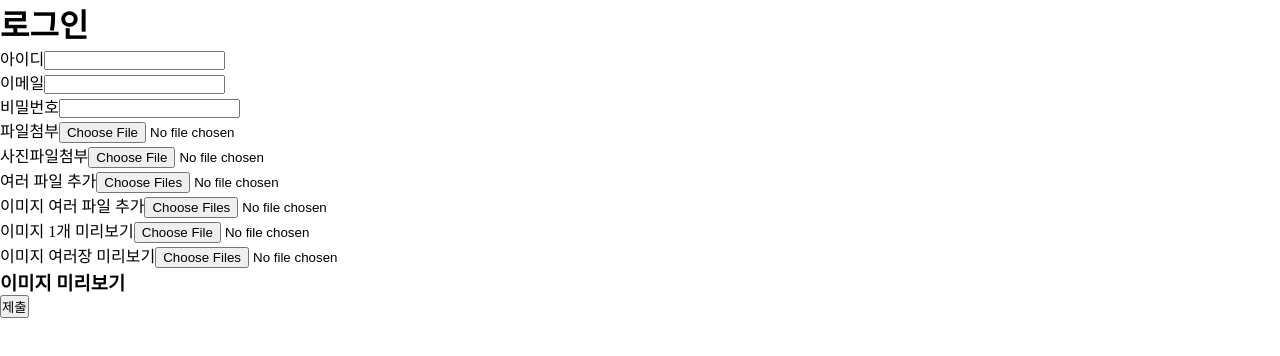
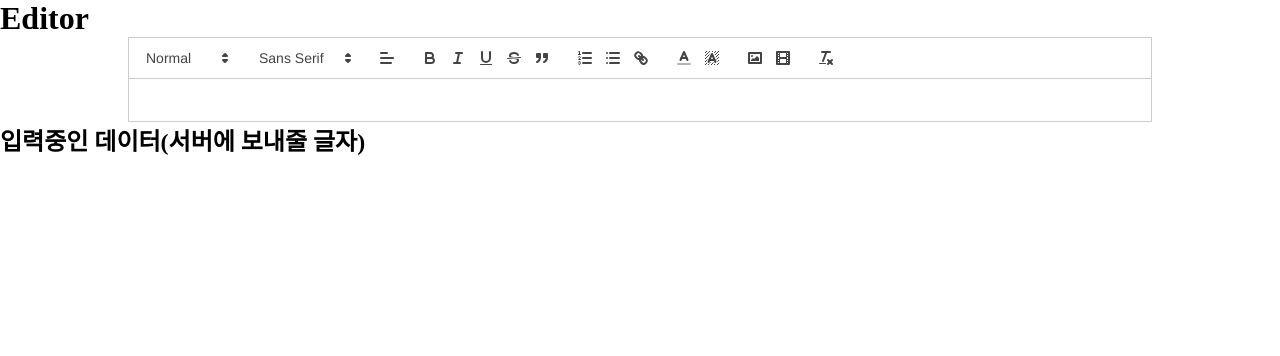
Before and after one commit to suhyun5252/til-npm, a React (Vite) app: page / in a window 1280 px wide. Shown: the top 356 px of the page. Built offline with nearby package versions, Linux system fonts and the light colour scheme; no server answers.

Commit message:
[docs] react-quill 정리

```diff
--- a/index.html
+++ b/index.html
@@ -5,6 +5,7 @@
     <meta name="viewport" content="width=device-width, initial-scale=1.0" />
     <title>리액트 라이브러리</title>
   </head>
+
   <body>
     <div id="root"></div>
     <script type="module" src="/src/main.jsx"></script>
--- a/package.json
+++ b/package.json
@@ -15,12 +15,15 @@
     "@nivo/line": "^0.88.0",
     "axios": "^1.7.9",
     "dayjs": "^1.11.13",
+    "dompurify": "^3.2.3",
     "moment": "^2.30.1",
+    "quill": "^2.0.3",
     "react": "^18.3.1",
     "react-dom": "^18.3.1",
     "react-hook-form": "^7.54.1",
     "react-icons": "^5.4.0",
     "react-kakao-maps-sdk": "^1.1.27",
+    "react-quill": "^2.0.0",
     "swiper": "^11.1.15",
     "yup": "^1.6.1"
   },
@@ -38,5 +41,6 @@
     "globals": "^15.12.0",
     "prettier": "^3.4.2",
     "vite": "^6.0.1"
-  }
+  },
+  "proxy": "http://192.168.0.47:8090/"
 }
--- a/src/App.jsx
+++ b/src/App.jsx
@@ -1,272 +1,172 @@
-import { useForm } from "react-hook-form";
-import * as yup from "yup";
-import { yupResolver } from "@hookform/resolvers/yup";
-import { useEffect, useState } from "react";
+import { useEffect, useMemo, useRef, useState } from "react";
+import ReactQuill from "react-quill";
+// import "quill/dist/quill.core.css";
+import "react-quill/dist/quill.snow.css";
+// 읽어드릴때 js 관련 글자들을 특수한 글자로 변경한다.
+import DOMPurify from "dompurify";
 import axios from "axios";
 
-// schema 를 먼저 생성한다.
-const loginSchema = yup.object({
-  uid: yup.string().required("이름은 필수 입니다."),
-  umail: yup
-    .string()
-    .email("유효한 이메일을 입력하세요.")
-    .required("이메일은 필수 입니다."),
-  upw: yup
-    .string()
-    .min(4, "비밀번호는 최소 4자리입니다.")
-    .required("비밀번호는 필수 입니다."),
-  ufile: yup
-    .mixed()
-    .test("required", "파일은 필수 입니다.", value => {
-      return value && value.length > 0;
-    })
-    .test("filesize", "파일 크기는 2MB 이하만 가능합니다.", value => {
-      return value && value[0]?.size <= 2 * 1024 * 1024; // 2MB 이하
-    }),
-  userimg: yup
-    .mixed()
-    .test("required", "사용자 이미지는 필수 입니다.", value => {
-      return value && value.length > 0;
-    })
-    .test("filesize", "파일 크기는 2MB 이하만 가능합니다.", value => {
-      return value && value[0]?.size <= 2 * 1024 * 1024; // 2MB 이하
-    })
-    .test("fileType", "JPG 또는 PNG 파일만 업로드 가능합니다.", value => {
-      return value && ["image/jpeg", "image/png"].includes(value[0]?.type);
-    }),
-  ufiles: yup
-    .mixed()
-    .test("required", "파일은 필수 입니다.", value => {
-      return value && value.length > 0;
-    })
-    .test("fileCount", "최대 3개의 파일만 업로드 가능합니다.", value => {
-      return value && value.length <= 3;
-    })
-    .test("filesize", "파일 크기는 2MB 이하만 가능합니다.", value => {
-      return (
-        value && Array.from(value).every(file => file.size <= 2 * 1024 * 1024)
-      );
-    }),
-  uimgfiles: yup
-    .mixed()
-    .test("required", "파일은 필수 입니다.", value => {
-      return value && value.length > 0;
-    })
-    .test("fileCount", "최대 3개의 파일만 업로드 가능합니다.", value => {
-      return value && value.length <= 3;
-    })
-    .test("filesize", "파일 크기는 2MB 이하만 가능합니다.", value => {
-      // 파일이 여러개 이므로 각 파일을 반복문으로 용량을 비교해야 함.
-      return (
-        // 파일들이 있다면 && 모든 파일들을 배열로서 변환하고, every 즉, 조건이 맞는지 반복해서 비교한다.
-        // every 는 모두 true인 경우만 true 를 리턴한다. 하나라도 false 면 false 리턴
-        value && Array.from(value).every(file => file.size <= 2 * 1024 * 1024)
-      );
-    })
-    .test("fileType", "JPG 또는 PNG 파일만 업로드 가능합니다.", value => {
-      // 파일이 1개가 아니고 여러개이므로 반복문으로 type 비교를 해야 함.
-      return (
-        value &&
-        Array.from(value).every(file =>
-          ["image/jpeg", "image/png"].includes(file.type),
-        )
-      );
-    }),
+function App() {
+  const [data, setData] = useState("");
 
-  previewfile: yup
-    .mixed()
-    .test("required", "사용자 이미지는 필수 입니다.", value => {
-      return value && value.length > 0;
-    })
-    .test("filesize", "파일 크기는 2MB 이하만 가능합니다.", value => {
-      return value && value[0]?.size <= 2 * 1024 * 1024; // 2MB 이하
-    })
-    .test("fileType", "JPG 또는 PNG 파일만 업로드 가능합니다.", value => {
-      return value && ["image/jpeg", "image/png"].includes(value[0]?.type);
-    }),
-  previewlist: yup
-    .mixed()
-    .test("required", "파일은 필수 입니다.", value => {
-      return value && value.length > 0;
-    })
-    .test("fileCount", "최대 3개의 파일만 업로드 가능합니다.", value => {
-      return value && value.length <= 3;
-    })
-    .test("filesize", "파일 크기는 2MB 이하만 가능합니다.", value => {
-      // 파일이 여러개 이므로 각 파일을 반복문으로 용량을 비교해야 함.
-      return (
-        // 파일들이 있다면 && 모든 파일들을 배열로서 변환하고, every 즉, 조건이 맞는지 반복해서 비교한다.
-        // every 는 모두 true인 경우만 true 를 리턴한다. 하나라도 false 면 false 리턴
-        value && Array.from(value).every(file => file.size <= 2 * 1024 * 1024)
-      );
-    })
-    .test("fileType", "JPG 또는 PNG 파일만 업로드 가능합니다.", value => {
-      // 파일이 1개가 아니고 여러개이므로 반복문으로 type 비교를 해야 함.
-      return (
-        value &&
-        Array.from(value).every(file =>
-          ["image/jpeg", "image/png"].includes(file.type),
-        )
-      );
-    }),
-});
-
-function App() {
-  // 이미지 미리보기 state
-  const [preview, setPreview] = useState("");
-  const [previewList, setPreviewList] = useState([]);
-
-  const {
-    register,
-    handleSubmit,
-    trigger,
-    formState: { errors },
-  } = useForm({
-    resolver: yupResolver(loginSchema),
-    defaultValues: { uid: "", umail: "", upw: "" },
-    mode: "onChange",
-  });
-
-  useEffect(() => {
-    //trigger();
-  }, [trigger]);
-
-  // 이미지 한장 미리보기
-  const handleChangePreview = e => {
-    // 원래 배열이므로
-    const file = e.target.files[0];
-    if (file) {
-      setPreview(URL.createObjectURL(file));
-    }
-  };
-
-  // 이미지 여러장 미리보기
-  const handleChangePreviewList = e => {
-    const files = Array.from(e.target.files);
-    const list = files.map(item => URL.createObjectURL(item));
-    setPreviewList([...list]);
-  };
-
-  const handleSubmitForm = async data => {
-    // 모아서 전송할 데이터 (axios.post 전송)
-    console.log(data);
-
+  // useRef 는 React에서 html 태그 참조할때
+  const quillRef = useRef(null);
+  // 이메일 검증
+  const getEmailCheck = async () => {
     try {
-      // string 이었다면 아래로 충족
-      // const res = await axios.post("주소", data);
-
-      // 파일은 string 이 아니라 binary 입니다.
-      // 그냥 보내면 안됩니다.
-      // 백엔드에서 객체 형식으로 보내주세요. 라고 할겁니다.
-      const sendData = new FormData();
-      sendData.append("uid", data.uid);
-      sendData.append("umail", data.umail);
-      sendData.append("upw", data.upw);
-      sendData.append("ufile", data.ufile);
-      sendData.append("userimg", data.userimg);
-      sendData.append("uimgfiles", data.uimgfiles);
-      sendData.append("previewfile", data.previewfile);
-      sendData.append("previewlist", data.previewlist);
-      const res = await axios.post("주소", sendData, {
-        headers: {
-          "Content-Type": "multipart/form-data", // 파일 전송 형식
-        },
-      });
-
-      console.log(res.data);
+      const res = await axios.get(`api/user/check-email=email=a@a.net`);
+      // console.log(res.data);
     } catch (error) {
       console.log(error);
     }
   };
+  useEffect(() => {
+    getEmailCheck();
+  }, []);
+
+  // 이미지 처리(프론트에서 처리)
+  const imageHandler = () => {
+    // console.log("이미지처리하기");
+    // 1. 현재 에디터를 찾아서 참조한다.
+    // useRef 로 보관한 내용물 참조(current)
+    const editor = quillRef.current.getEditor();
+    // console.log(editor);
+    // 2. js 로 <input type="file">을 생성한다.
+    const input = document.createElement("input");
+    // 3. js 로 속성을 셋팅한다.
+    input.setAttribute("type", "file");
+    input.setAttribute("accept", "image/*");
+    console.log(input);
+    // 4. js 로 마치 <input type="file"> 을 클릭한 것처럼 실행한다.
+    input.click();
+    // 5. js 로 "change" 이벤트를 생성해 준다.
+    input.addEventListener("change", function () {
+      // console.log("이미지 선택");
+      try {
+        // 선택된 파일
+        const file = input.files[0];
+        // 임시 웹브라우저의 cache 이미지 URL 생성
+
+        // 백엔드 post 샘플 코드
+        // const formData = new FormData();
+        // formData.append("이름", file);
+        // const res = axios.post("주소", formData, {
+        //   headers: {
+        //     "Content-Type": "multipart/form-data",
+        //   },
+        // });
+
+        // let tempUrl = res.data;
+        // 정석적으로 백엔드에 axios.post 로 이미지 전송후
+        // 리턴 결과로 이미지의 URL을 받아온다.
+        // 받는 결과를 출력한다.(샘플)
+        let tempUrl = URL.createObjectURL(file);
+        tempUrl =
+          "https://i.namu.wiki/i/yHG3_20MxOUL3m1VlPJ8NRxVtRfk9MUUymDGMVFjr9Q2HT7zKI6CP9UdaFhIGipN6rBCY2KoYruBwJUJw6E38BVJDJmtIeZjZHvyW9pdn4Mruw5dQBGTLDG93ehgWZI45q7AOq3mHXWbNbVkTEyA_A.webp";
+        // console.log(tempUrl);
+        // 에디터에 배치하기
+        const range = editor.getSelection();
+        // tempUrl은 정확히 나온
+        editor.insertEmbed(range.index, "image", tempUrl);
+        // 강제로 마우스 커서 위치 이동하기
+        editor.setSelection(range.index + 1);
+      } catch (error) {
+        console.log(error);
+      }
+    });
+    // 6. 이벤트로 가상의 image url을 생성한다. (URL.createObjectURL)
+    // 7. 참조해둔 에디터에 img 태그를 밀어넣고 주소는 위의 주소를 넣는다.
+    // 8. 마우스 커서 위치를 조절한다.
+  };
+  // 모듈 활용
+  //  useMemo : 변수를 만들고 다시 생성되지 않도록 메모한다.
+  //  useMemo : 리랜더링시 변수를 다시 만들지 않는다.
+  const modules = useMemo(
+    () => ({
+      toolbar: {
+        container: [
+          [{ header: [1, 2, 3, 4, 5, 6, false] }],
+          [{ font: [] }],
+          [{ align: [] }],
+          ["bold", "italic", "underline", "strike", "blockquote"],
+          [{ list: "ordered" }, { list: "bullet" }, "link"],
+          [
+            {
+              color: [
+                "#000000",
+                "#e60000",
+                "#ff9900",
+                "#ffff00",
+                "#008a00",
+                "#0066cc",
+                "#9933ff",
+                "#ffffff",
+                "#facccc",
+                "#ffebcc",
+                "#ffffcc",
+                "#cce8cc",
+                "#cce0f5",
+                "#ebd6ff",
+                "#bbbbbb",
+                "#f06666",
+                "#ffc266",
+                "#ffff66",
+                "#66b966",
+                "#66a3e0",
+                "#c285ff",
+                "#888888",
+                "#a10000",
+                "#b26b00",
+                "#b2b200",
+                "#006100",
+                "#0047b2",
+                "#6b24b2",
+                "#444444",
+                "#5c0000",
+                "#663d00",
+                "#666600",
+                "#003700",
+                "#002966",
+                "#3d1466",
+                "custom-color",
+              ],
+            },
+            { background: [] },
+          ],
+          ["image", "video"],
+          ["clean"],
+        ],
+        // 이미지 관련해서는 내가 직접 처리할께.
+        handlers: {
+          image: imageHandler,
+        },
+      },
+    }),
+    [],
+  );
 
   return (
     <div>
-      <h1>로그인</h1>
-      <form onSubmit={handleSubmit(handleSubmitForm)}>
-        <label>아이디</label>
-        <input {...register("uid")} />
-        <p style={{ color: "red" }}>{errors.uid?.message}</p>
-
-        <label>이메일</label>
-        <input {...register("umail")} />
-        <p style={{ color: "red" }}>{errors.umail?.message}</p>
-
-        <label>비밀번호</label>
-        <input type="password" {...register("upw")} />
-        <p style={{ color: "red" }}>{errors.upw?.message}</p>
-
-        <label>파일첨부</label>
-        <input type="file" {...register("ufile")} />
-        <p style={{ color: "red" }}>{errors.ufile?.message}</p>
-
-        <label>사진파일첨부</label>
-        <input
-          type="file"
-          {...register("userimg")}
-          accept="image/png, image/jpeg"
-        />
-        <p style={{ color: "red" }}>{errors.userimg?.message}</p>
-
-        {/* 여러 파일 추가  */}
-        <label>여러 파일 추가</label>
-        <input type="file" {...register("ufiles")} multiple />
-        <p style={{ color: "red" }}>{errors.ufiles?.message}</p>
-
-        {/* 이미지 여러개 파일 추가 */}
-        <label>이미지 여러 파일 추가</label>
-        <input
-          type="file"
-          {...register("uimgfiles")}
-          multiple
-          accept="image/png, image/jpeg"
-        />
-        <p style={{ color: "red" }}>{errors.uimgfiles?.message}</p>
-
-        {/* 파일 1개 이미지 미리보기  */}
-        <label>이미지 1개 미리보기</label>
-        <input
-          type="file"
-          {...register("previewfile")}
-          accept="image/png, image/jpeg"
-          onChange={e => handleChangePreview(e)}
-        />
-        <p style={{ color: "red" }}>{errors.previewfile?.message}</p>
-        {preview && (
-          <div>
-            <h3>이미지 미리보기</h3>
-            <img
-              src={preview}
-              alt="미리보기"
-              style={{ width: 300, height: 300 }}
-            />
-          </div>
-        )}
-        {/* 이미지 여러장 미리보기 */}
-        <label htmlFor="">이미지 여러장 미리보기</label>
-        <input
-          type="file"
-          accept="image/png, image/jpeg"
-          {...register("previewlist")}
-          multiple
-          onChange={e => handleChangePreviewList(e)}
-        />
-        <p style={{ color: "red" }}>{errors.previewlist?.message}</p>
-        <div>
-          <h3>이미지 미리보기</h3>
-          {previewList.map((item, index) => {
-            return (
-              <img
-                key={index}
-                src={item}
-                alt="미리보기"
-                style={{ width: 200, height: 200 }}
-              />
-            );
-          })}
-        </div>
-
-        <button type="submit">제출</button>
-      </form>
+      <h1>Editor</h1>
+      <div style={{ width: "80%", margin: "0 auto" }}>
+        <form>
+          {/* <textarea></textarea> */}
+          <ReactQuill
+            ref={quillRef}
+            onChange={e => setData(e)}
+            modules={modules}
+          />
+        </form>
+      </div>
+      <div>
+        <h2>입력중인 데이터(서버에 보내줄 글자)</h2>
+        {/* 백엔드로 보낼때 : <p>{data}</p>*/}
+        <p>{data}</p>
+        {/* 아래처럼 내용을 출력하면 위험함 */}
+        {/* <p dangerouslySetInnerHTML={{ __html: data }} /> */}
+        {/* 최소한의 방어책 */}
+        <p dangerouslySetInnerHTML={{ __html: DOMPurify.sanitize(data) }} />
+      </div>
     </div>
   );
 }
```
Also changed, not shown: 2 other files (tests, documents, lock files or other folders).
